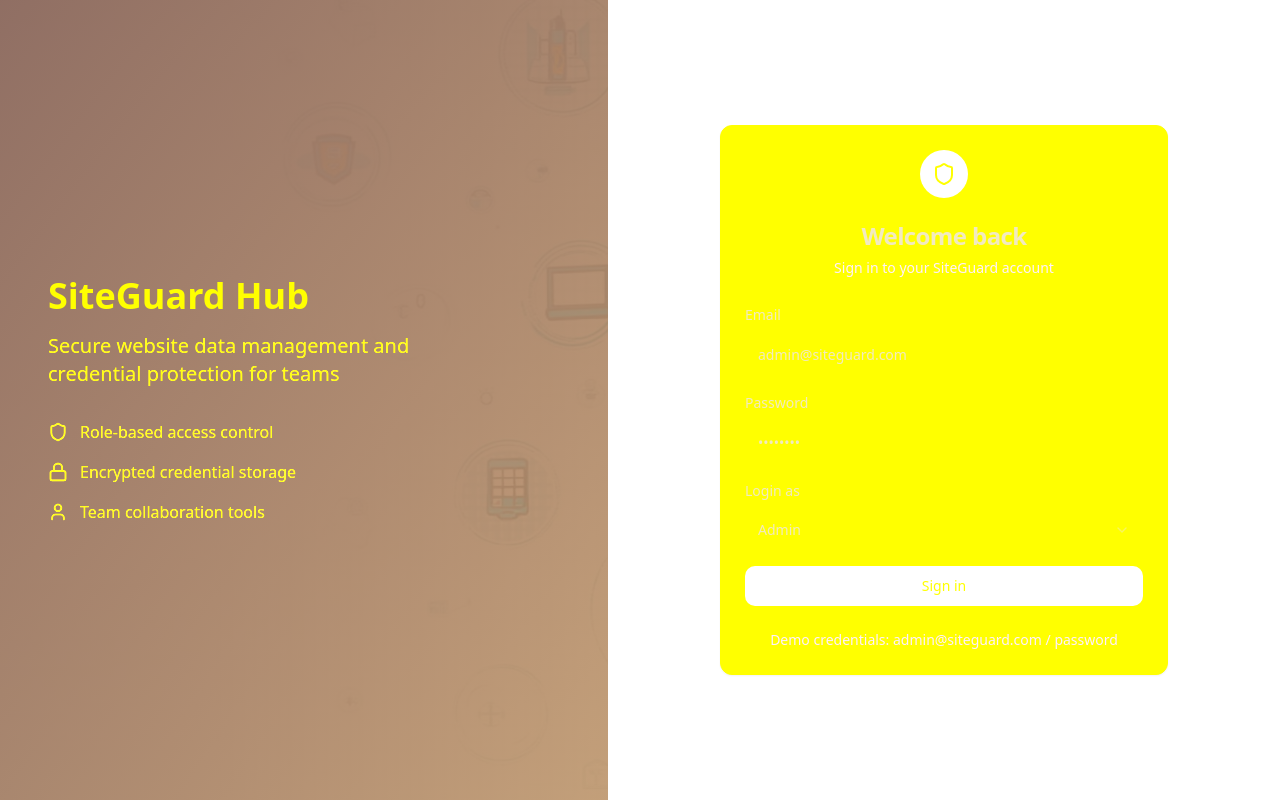
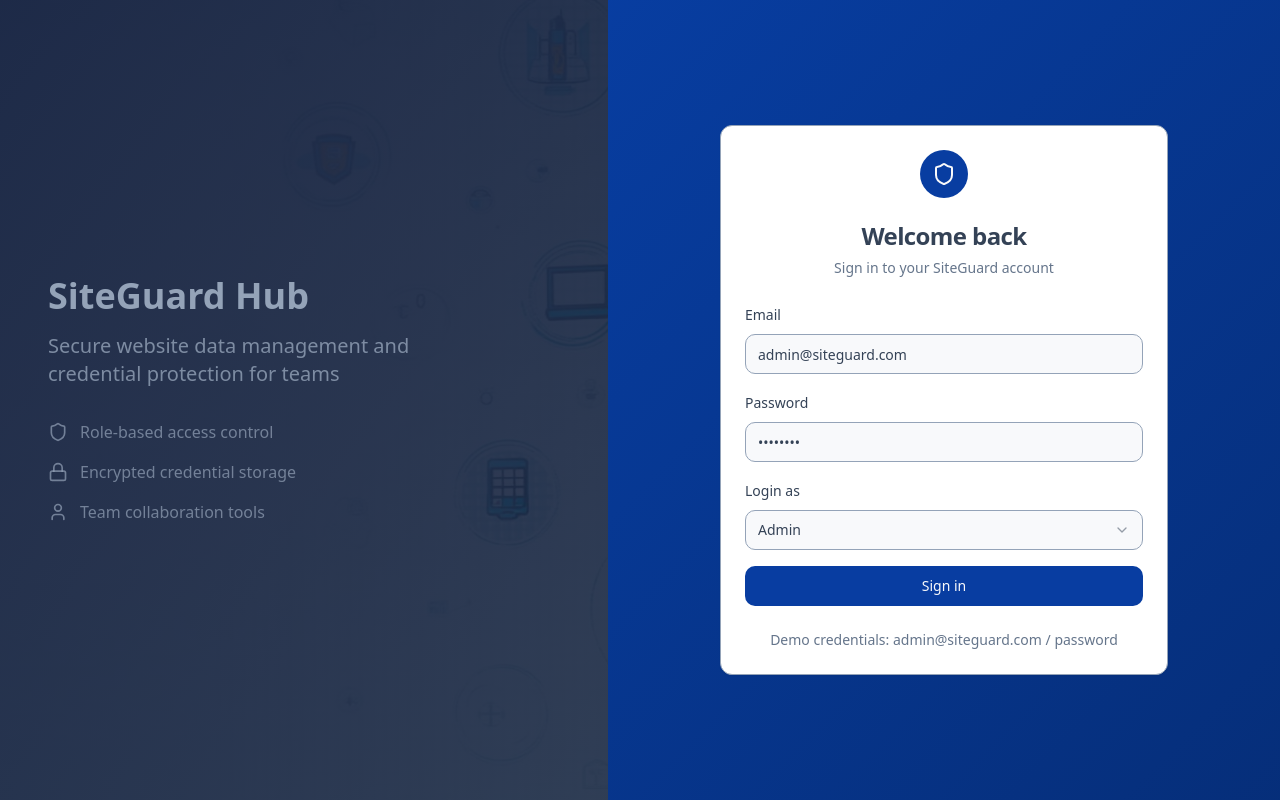
Before and after one commit to AcasisDev/siteguard-hub, a React (Vite) app: page / in a window 1280 px wide. Built offline with nearby package versions, Linux system fonts and the light colour scheme.

Commit message:
Refactor: Change yellow to navy
Updated color scheme to use navy and similar shades.

```diff
--- a/src/index.css
+++ b/src/index.css
@@ -8,54 +8,54 @@ All colors MUST be HSL.
 
 @layer base {
   :root {
-    --background: 248 250 252;
-    --foreground: 203 213 225;
+    --background: 220 30% 98%;
+    --foreground: 215 20% 65%;
 
-    --card: 255 255 255;
-    --card-foreground: 51 65 85;
+    --card: 0 0% 100%;
+    --card-foreground: 215 25% 27%;
 
-    --popover: 255 255 255;
-    --popover-foreground: 51 65 85;
+    --popover: 0 0% 100%;
+    --popover-foreground: 215 25% 27%;
 
-    --primary: 30 58 138;
-    --primary-foreground: 248 250 252;
+    --primary: 219 91% 33%;
+    --primary-foreground: 220 30% 98%;
 
-    --secondary: 219 234 254;
-    --secondary-foreground: 30 58 138;
+    --secondary: 219 91% 85%;
+    --secondary-foreground: 219 91% 33%;
 
-    --muted: 241 245 249;
-    --muted-foreground: 100 116 139;
+    --muted: 220 20% 95%;
+    --muted-foreground: 215 16% 47%;
 
-    --accent: 191 219 254;
-    --accent-foreground: 30 64 175;
+    --accent: 219 91% 70%;
+    --accent-foreground: 219 91% 25%;
 
-    --destructive: 220 38 38;
-    --destructive-foreground: 248 250 252;
+    --destructive: 0 84% 51%;
+    --destructive-foreground: 220 30% 98%;
 
-    --border: 203 213 225;
-    --input: 203 213 225;
-    --ring: 30 58 138;
+    --border: 215 20% 65%;
+    --input: 215 20% 65%;
+    --ring: 219 91% 33%;
 
     --radius: 0.75rem;
 
-    --sidebar-background: 15 23 42;
-    --sidebar-foreground: 203 213 225;
-    --sidebar-primary: 30 58 138;
-    --sidebar-primary-foreground: 248 250 252;
-    --sidebar-accent: 30 41 59;
-    --sidebar-accent-foreground: 203 213 225;
-    --sidebar-border: 30 41 59;
-    --sidebar-ring: 30 58 138;
+    --sidebar-background: 222 84% 11%;
+    --sidebar-foreground: 215 20% 65%;
+    --sidebar-primary: 219 91% 33%;
+    --sidebar-primary-foreground: 220 30% 98%;
+    --sidebar-accent: 220 39% 19%;
+    --sidebar-accent-foreground: 215 20% 65%;
+    --sidebar-border: 220 39% 19%;
+    --sidebar-ring: 219 91% 33%;
 
-    --success: 22 163 74;
-    --success-foreground: 240 253 244;
-    --warning: 217 119 6;
-    --warning-foreground: 254 252 232;
-    --info: 30 58 138;
-    --info-foreground: 219 234 254;
+    --success: 142 76% 36%;
+    --success-foreground: 138 76% 97%;
+    --warning: 219 91% 30%;
+    --warning-foreground: 220 30% 98%;
+    --info: 219 91% 33%;
+    --info-foreground: 219 91% 85%;
 
-    --gradient-primary: linear-gradient(135deg, hsl(30 58 138), hsl(30 64 175));
-    --gradient-sidebar: linear-gradient(180deg, hsl(15 23 42), hsl(30 41 59));
+    --gradient-primary: linear-gradient(135deg, hsl(219 91% 33%), hsl(219 91% 25%));
+    --gradient-sidebar: linear-gradient(180deg, hsl(222 84% 11%), hsl(220 39% 19%));
 
     --shadow-soft: 0 1px 3px 0 rgb(0 0 0 / 0.1), 0 1px 2px -1px rgb(0 0 0 / 0.1);
     --shadow-medium: 0 4px 6px -1px rgb(0 0 0 / 0.1), 0 2px 4px -2px rgb(0 0 0 / 0.1);
@@ -65,45 +65,45 @@ All colors MUST be HSL.
   }
 
   .dark {
-    --background: 8 15 30;
-    --foreground: 203 213 225;
+    --background: 222 84% 5%;
+    --foreground: 215 20% 65%;
 
-    --card: 15 23 42;
-    --card-foreground: 203 213 225;
+    --card: 222 84% 11%;
+    --card-foreground: 215 20% 65%;
 
-    --popover: 15 23 42;
-    --popover-foreground: 203 213 225;
+    --popover: 222 84% 11%;
+    --popover-foreground: 215 20% 65%;
 
-    --primary: 147 197 253;
-    --primary-foreground: 8 15 30;
+    --primary: 219 91% 70%;
+    --primary-foreground: 222 84% 5%;
 
-    --secondary: 30 41 59;
-    --secondary-foreground: 203 213 225;
+    --secondary: 220 39% 19%;
+    --secondary-foreground: 215 20% 65%;
 
-    --muted: 30 41 59;
-    --muted-foreground: 100 116 139;
+    --muted: 220 39% 19%;
+    --muted-foreground: 215 16% 47%;
 
-    --accent: 59 130 246;
-    --accent-foreground: 248 250 252;
+    --accent: 217 91% 60%;
+    --accent-foreground: 220 30% 98%;
 
-    --destructive: 220 38 38;
-    --destructive-foreground: 248 250 252;
+    --destructive: 0 84% 51%;
+    --destructive-foreground: 220 30% 98%;
 
-    --border: 30 41 59;
-    --input: 30 41 59;
-    --ring: 147 197 253;
+    --border: 220 39% 19%;
+    --input: 220 39% 19%;
+    --ring: 219 91% 70%;
 
-    --sidebar-background: 8 15 30;
-    --sidebar-foreground: 203 213 225;
-    --sidebar-primary: 147 197 253;
-    --sidebar-primary-foreground: 8 15 30;
-    --sidebar-accent: 30 41 59;
-    --sidebar-accent-foreground: 203 213 225;
-    --sidebar-border: 30 41 59;
-    --sidebar-ring: 147 197 253;
+    --sidebar-background: 222 84% 5%;
+    --sidebar-foreground: 215 20% 65%;
+    --sidebar-primary: 219 91% 70%;
+    --sidebar-primary-foreground: 222 84% 5%;
+    --sidebar-accent: 220 39% 19%;
+    --sidebar-accent-foreground: 215 20% 65%;
+    --sidebar-border: 220 39% 19%;
+    --sidebar-ring: 219 91% 70%;
 
-    --gradient-primary: linear-gradient(135deg, hsl(147 197 253), hsl(59 130 246));
-    --gradient-sidebar: linear-gradient(180deg, hsl(8 15 30), hsl(15 23 42));
+    --gradient-primary: linear-gradient(135deg, hsl(219 91% 70%), hsl(217 91% 60%));
+    --gradient-sidebar: linear-gradient(180deg, hsl(222 84% 5%), hsl(222 84% 11%));
   }
 }
 
```
